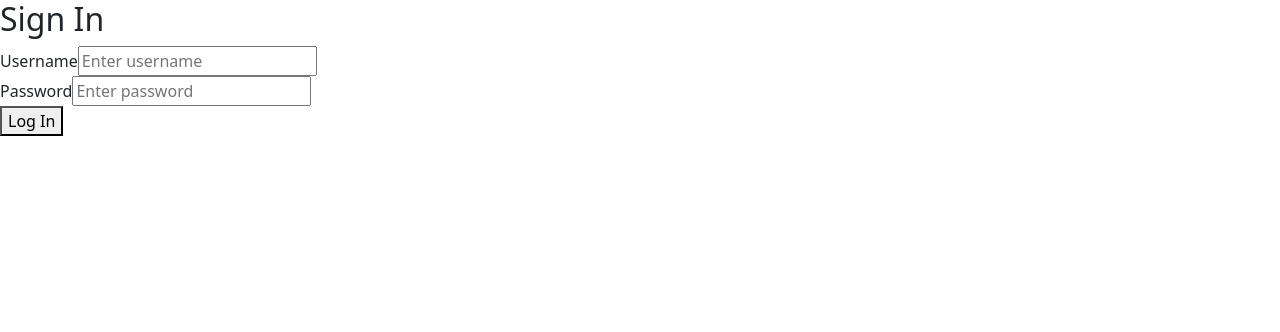
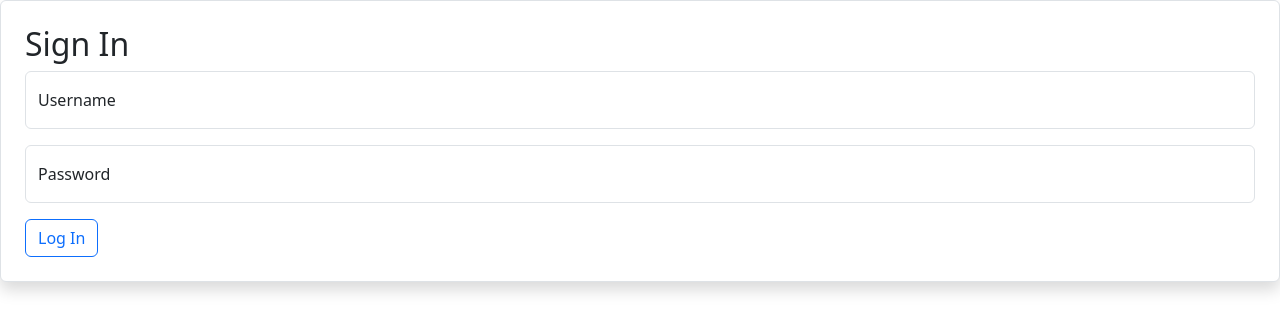
Before and after one commit to KasraRahimi/react-wip, a React (Vite) app in the folder frontend/: page / in a window 1280 px wide. Shown: the top 332 px of the page. Built offline with nearby package versions, Linux system fonts and the light colour scheme.

Commit message:
polished sign in form

```diff
--- a/frontend/src/components/LoginForm.tsx
+++ b/frontend/src/components/LoginForm.tsx
@@ -2,18 +2,18 @@
 function LoginForm() {
     return (
         <>
-            <form>
+            <form className="p-4 border rounded shadow bg-white">
                 <h2>Sign In</h2>
-                <div>
-                    <label>Username</label>
-                    <input type="text" placeholder="Enter username" />
+                <div className="form-floating mb-3">
+                    <input type="text" className="form-control" id="username" placeholder="Enter username" />
+                    <label htmlFor="username">Username</label>
+                </div>
+                <div className="form-floating mb-3">
+                    <input type="password" id="password" className="form-control" placeholder="Enter password" />
+                    <label htmlFor="password">Password</label>
                 </div>
                 <div>
-                    <label>Password</label>
-                    <input type="password" placeholder="Enter password" />
-                </div>
-                <div>
-                    <button type="submit">Log In</button>
+                    <button type="submit" className="btn btn-outline-primary">Log In</button>
                 </div>
             </form>
         </>
```
